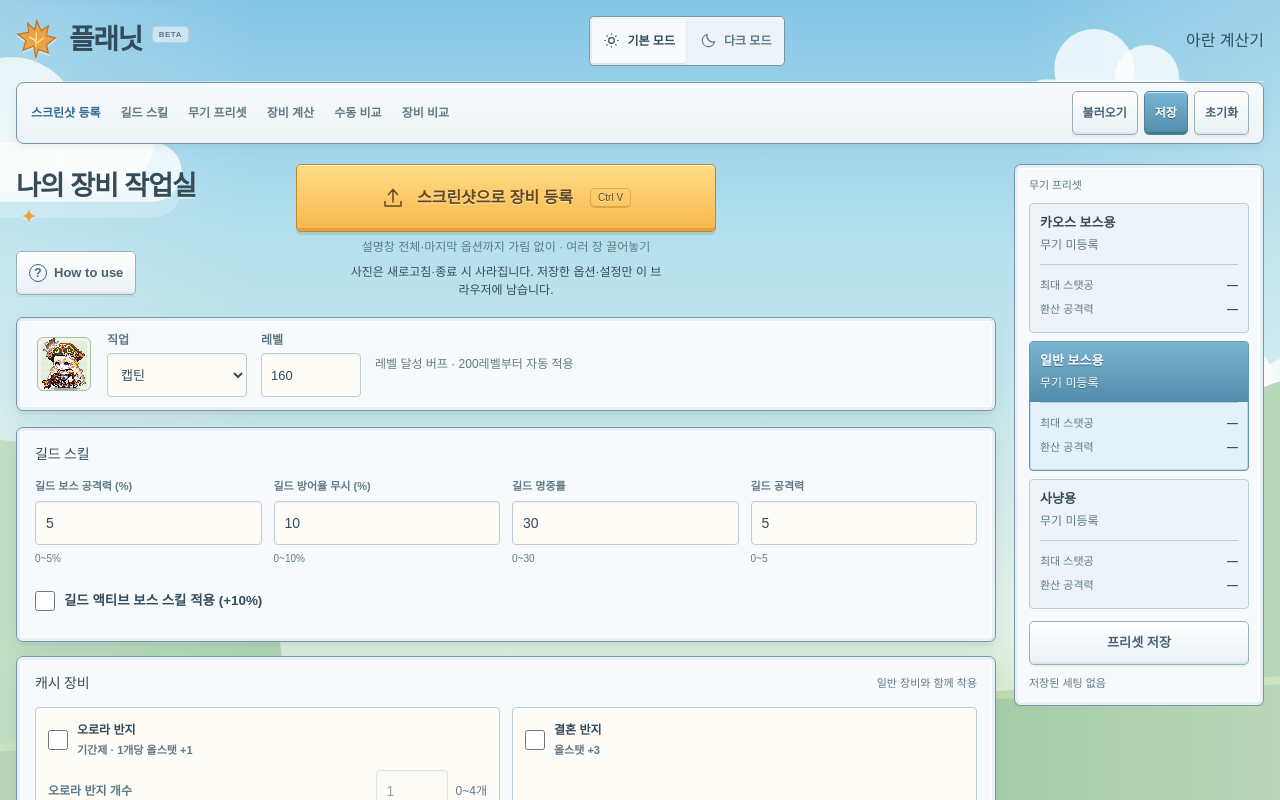
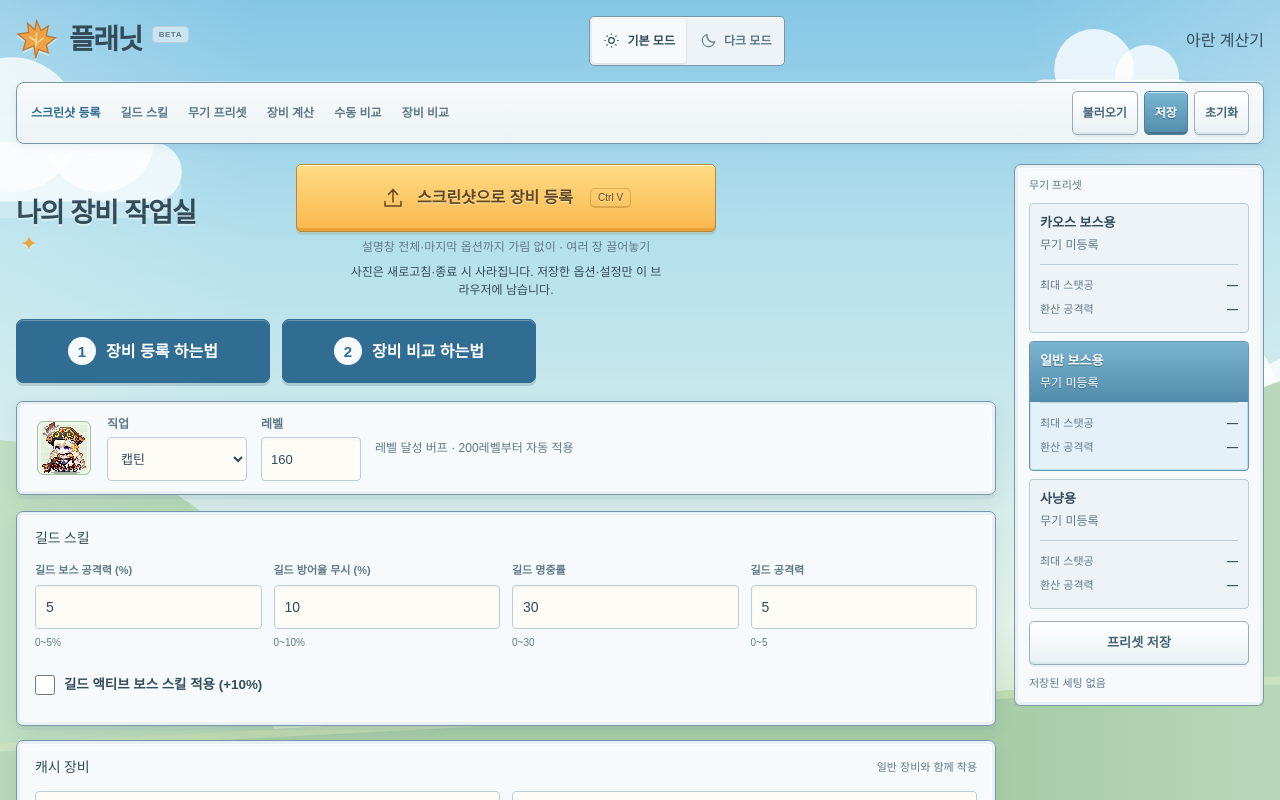
Before and after one commit to bbungjun/planet_spec_up, a Next.js app: page / in a window 1280 px wide. Shown: the top 800 px of the page. Built offline with nearby package versions, Linux system fonts and the light colour scheme.

Commit message:
feat: group and enlarge Korean how-to buttons

```diff
--- a/app/maple-theme.css
+++ b/app/maple-theme.css
@@ -413,11 +413,13 @@ html{scroll-padding-top:16px}button,input,select,summary{touch-action:manipulati
 .save-confirmation-dialog h2{margin:0 0 24px;font-size:20px;line-height:1.5}
 .save-confirmation-dialog button{width:100%;min-height:44px;font-size:14px}
 
-.equipment-guide-trigger{display:inline-flex;align-items:center;gap:7px;min-height:44px;margin-top:10px;padding:8px 12px;font-size:13px}
-.equipment-guide-trigger>span{display:grid;place-items:center;width:18px;height:18px;border:1px solid currentColor;border-radius:50%;font-size:12px;line-height:1}
-.comparison-toolbar{flex-wrap:wrap}
-.comparison-toolbar-actions{flex-wrap:wrap;justify-content:flex-end;margin-left:auto}
-.comparison-toolbar-actions .equipment-guide-trigger{flex:0 0 auto;margin-top:0;white-space:nowrap}
+.equipment-guide-buttons{grid-column:1/-1;display:grid;grid-template-columns:repeat(2,minmax(0,1fr));gap:12px;width:min(520px,100%)}
+.equipment-guide-trigger{display:flex;align-items:center;justify-content:center;gap:10px;min-width:0;min-height:64px;padding:14px 18px;border:1px solid var(--accent);border-radius:7px;background:var(--accent);color:var(--on-primary);font-size:16px;font-weight:800;line-height:1.45;box-shadow:inset 0 1px #ffffff45,0 3px 0 #132a4026}
+.equipment-guide-trigger:hover{border-color:var(--text);box-shadow:inset 0 1px #ffffff70,0 3px 0 #132a4040}
+.equipment-guide-trigger:focus-visible{outline:3px solid var(--focus);outline-offset:3px}
+.equipment-guide-number{display:grid;place-items:center;flex:none;width:28px;height:28px;border-radius:50%;background:var(--surface);color:var(--accent);font-size:15px;line-height:1}
+.equipment-guide-label{min-width:0;word-break:keep-all}
+@media(max-width:520px){.equipment-guide-buttons{gap:8px}.equipment-guide-trigger{gap:7px;min-height:72px;padding:12px 8px;font-size:14px}.equipment-guide-number{width:24px;height:24px;font-size:13px}}
 .equipment-guide-dialog{position:fixed;inset:0;margin:auto;width:min(1120px,calc(100vw - 32px));max-width:none;max-height:calc(100dvh - 32px);padding:0;overflow:hidden;border:1px solid var(--window-edge);border-radius:8px;background:var(--surface);color:var(--text);box-shadow:var(--panel-shadow),0 24px 80px #142d4860}
 .equipment-guide-dialog[open]{display:flex;flex-direction:column}
 .equipment-guide-dialog::backdrop{background:#10283a99;backdrop-filter:blur(3px)}
--- a/features/calculator/components/CandidateComparisonPanel.tsx
+++ b/features/calculator/components/CandidateComparisonPanel.tsx
@@ -8,7 +8,6 @@ import { activeWeaponPreset, WEAPON_PRESETS } from "../domain/weapon-presets";
 import { JOB_RULES } from "../domain/job-rules";
 import type { CalculatorInput, EquipmentSlot, EquipmentInput, WeaponPresetId } from "../domain/types";
 import { EquipmentOcrPanel } from "./EquipmentOcrPanel";
-import { EquipmentHowToUse } from "./EquipmentHowToUse";
 import { EQUIPMENT_FIELD_DEFINITIONS } from "./EquipmentEditor";
 import { isPendantSlot, pendantLabel } from "../domain/pendants";
 import { isWearBlocked } from "../domain/requirements";
@@ -200,7 +199,7 @@ export function CandidateComparisonPanel({ input, initialSlot, onPresetSelect, o
     <div className="game-window-heading"><h2>장비 비교 <span>{visibleCandidates.length}</span></h2></div>
     <div className="comparison-toolbar"><div>
       {input.character.job === "corsair" && <p className="comparison-condition" aria-live="polite">{activeWeaponPreset(input) === "hunting" ? "사냥 · 호밍 미적용" : "보스 표식 대상 · 호밍 +20%p"}</p>}</div>
-      <div className="comparison-toolbar-actions"><EquipmentHowToUse kind="comparison" /><select aria-label="비교 전투 프리셋" value={activeWeaponPreset(input)} disabled={!onPresetSelect} onChange={event => onPresetSelect?.(event.target.value as WeaponPresetId)}>{WEAPON_PRESETS.map(preset => <option key={preset.id} value={preset.id}>{preset.label}</option>)}</select><button type="button" className="comparison-add-button" onClick={openImport} aria-label="비교 후보 추가"><Plus/></button></div>
+      <div className="comparison-toolbar-actions"><select aria-label="비교 전투 프리셋" value={activeWeaponPreset(input)} disabled={!onPresetSelect} onChange={event => onPresetSelect?.(event.target.value as WeaponPresetId)}>{WEAPON_PRESETS.map(preset => <option key={preset.id} value={preset.id}>{preset.label}</option>)}</select><button type="button" className="comparison-add-button" onClick={openImport} aria-label="비교 후보 추가"><Plus/></button></div>
     </div>
     <div className="comparison-board" ref={board} role="group" aria-label="장비 비교 카드 목록" tabIndex={0}>
       <BaselineCard input={input} onRegisterStats={onEditBaseStats}/>
--- a/features/calculator/components/EquipmentHowToUse.tsx
+++ b/features/calculator/components/EquipmentHowToUse.tsx
@@ -5,6 +5,7 @@ import { useEffect, useId, useRef, useState, type MouseEvent } from "react";
 const GUIDES = {
   registration: {
     title: "장비 등록 방법",
+    buttonLabel: "장비 등록 하는법",
     image: "/guides/equipment-registration-v2.png",
     width: 1095,
     height: 1437,
@@ -12,6 +13,7 @@ const GUIDES = {
   },
   comparison: {
     title: "장비 비교 방법",
+    buttonLabel: "장비 비교 하는법",
     image: "/guides/equipment-comparison-v1.png",
     width: 1024,
     height: 1536,
@@ -102,10 +104,10 @@ export function EquipmentHowToUse({ kind = "registration" }: { kind?: GuideKind
   const id = useId();
 
   return <>
-    <button type="button" className="secondary-button equipment-guide-trigger" aria-haspopup="dialog"
-      aria-label={kind === "comparison" ? "How to use · 장비 비교" : undefined}
+    <button type="button" className="equipment-guide-trigger" aria-haspopup="dialog"
       aria-expanded={open} aria-controls={open ? id : undefined} onClick={() => setOpen(true)}>
-      <span aria-hidden="true">?</span> How to use
+      <span className="equipment-guide-number" aria-hidden="true">{kind === "registration" ? "1" : "2"}</span>
+      <span className="equipment-guide-label">{GUIDES[kind].buttonLabel}</span>
     </button>
     {open && <EquipmentGuideDialog id={id} kind={kind} onClose={() => setOpen(false)} />}
   </>;
--- a/features/calculator/components/SetupImportPanel.tsx
+++ b/features/calculator/components/SetupImportPanel.tsx
@@ -76,7 +76,6 @@ export function SetupImportPanel({ input, disabled, onApplyAndSave, onPendingCha
       <div className="setup-import-intro">
 
         <h1 id="setup-import-heading">나의 장비 작업실 <span aria-hidden="true">✦</span></h1>
-        <EquipmentHowToUse />
       </div>
       <div className={`setup-import-dropzone${dragging ? " is-dragging" : ""}`}
         onDragOver={event => { event.preventDefault(); if (!disabled) setDragging(true); }}
@@ -93,6 +92,10 @@ export function SetupImportPanel({ input, disabled, onApplyAndSave, onPendingCha
           }} />
         <small>설명창 전체·마지막 옵션까지 가림 없이 · 여러 장 끌어놓기</small>
         <small className="setup-image-storage-note">사진은 새로고침·종료 시 사라집니다. 저장한 옵션·설정만 이 브라우저에 남습니다.</small>
+      </div>
+      <div className="equipment-guide-buttons" role="group" aria-label="계산기 사용 방법">
+        <EquipmentHowToUse kind="registration" />
+        <EquipmentHowToUse kind="comparison" />
       </div>
     </div>
     <div className="workshop-character-bar">
```
Also changed, not shown: 2 other files (tests, documents, lock files or other folders).
